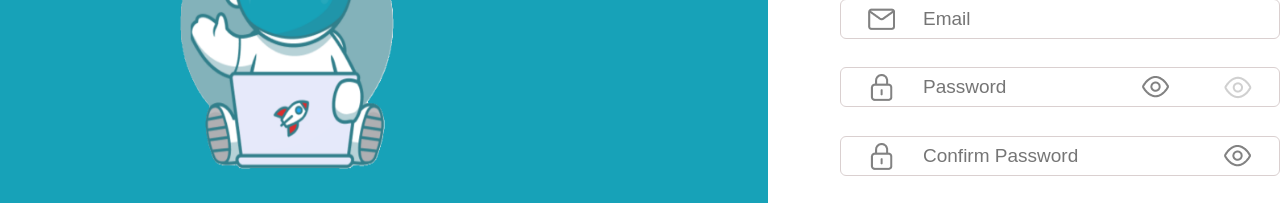
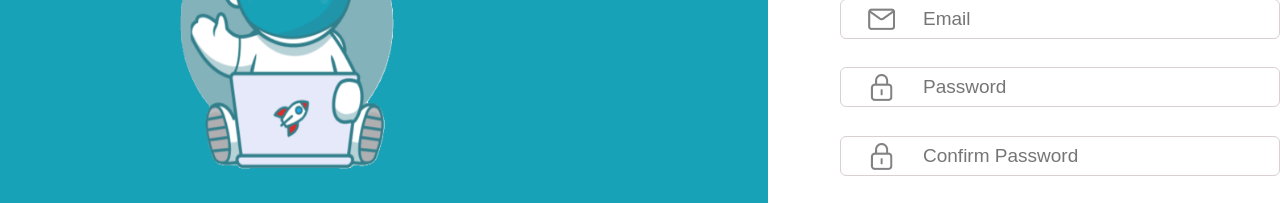
Before and after one commit to ahme1kash/Task-Manager-Final-Evaluation, a React (Vite) app in the folder client/: page / in a window 1280 px wide. Shown: the part 273-476 px from the top of the page. Built offline with nearby package versions, Linux system fonts and the light colour scheme.

Commit message:
Modifie password img field

```diff
--- a/client/src/Components/LoginSignUp/LoginSignUp.jsx
+++ b/client/src/Components/LoginSignUp/LoginSignUp.jsx
@@ -134,8 +134,8 @@ const LoginSignUp = () => {
               onChange={inputHandler}
               value={user.password}
             />
-            <img src={hide_password_icon} alt="hidepassword" />
-            <img src={show_password_icon} alt="showpassowrd" />
+            {/* <img src={hide_password_icon} alt="hidepassword" />
+            <img src={show_password_icon} alt="showpassowrd" /> */}
           </div>
           {activity === "Login" ? (
             <div></div>
@@ -151,7 +151,7 @@ const LoginSignUp = () => {
                 onChange={inputHandler}
                 value={user.confirmPassword}
               />
-              <img src={hide_password_icon} alt="hidepassword" />
+              {/* <img src={hide_password_icon} alt="hidepassword" /> */}
               {/* <img src={show_password_icon} alt="showpassowrd" /> */}
             </div>
           )}
```
